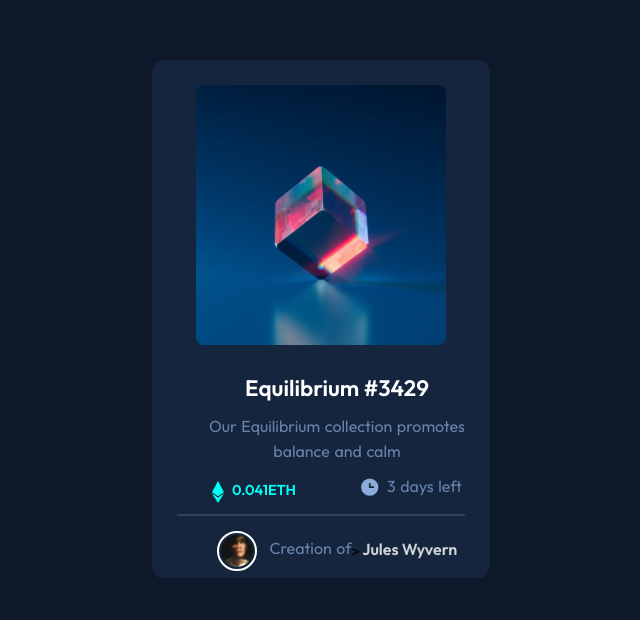
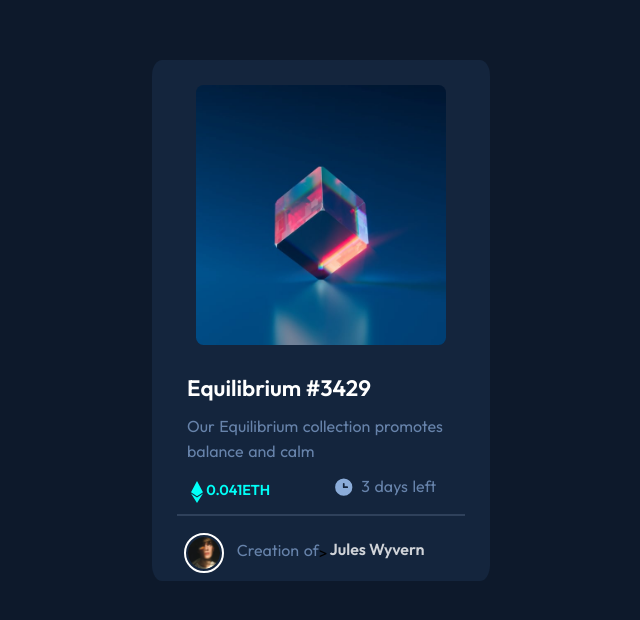
Before and after one commit to daniellamberti/equilibrium_challenge, a website: page index.html in a window 1536 px wide. Shown: the whole page, without its empty margins (447-1087 px from the left). Drawn offline with Linux system fonts and the light colour scheme.

Commit message:
css responsive modification

```diff
--- a/css/main.css
+++ b/css/main.css
@@ -26,7 +26,8 @@ h1 {
 
   @media (min-width: 1440px) {
   h1 {
-    margin-left: 32px; } }
+    margin-left: 35px;
+    text-align: left; } }
 
 h4 {
   color: #00fff7 !important;
@@ -82,7 +83,8 @@ h5 {
   @media (min-width: 1440px) {
   .contenedor p {
     font-size: 16px;
-    margin-left: 32px; } }
+    margin-left: 35px;
+    text-align: left; } }
 
 .centerDiv {
   display: flex;
@@ -104,9 +106,10 @@ h5 {
   .containerFlex {
   display: flex;
   flex-direction: row;
-  justify-content: center;
+  justify-content: flex-start;
   align-items: center;
-  gap: .2rem; } }
+  gap: .2rem;
+  margin-left: 32px; } }
 
 .flex1 {
   display: flex;
@@ -117,7 +120,8 @@ h5 {
 
 @media (min-width: 1440px) {
   .flex1 {
-    margin-left: 32px; } }
+    margin-left:7px;
+    gap: .2rem; } }
 
 .flex2 {
   display: flex;
@@ -156,13 +160,15 @@ hr {
 
 @media (min-width: 1440px) {
   .footerClass {
-    margin-left: 32px; } }
+    margin-left: 32px;
+    justify-content: flex-start; } }
 
 .footerClass p {
   margin-left: 6px !important; }
 
 .footerClass h5 {
-  align-self: flex-start; }
+  align-self: flex-start;
+  margin-bottom: 15px; }
 
 @media (min-width: 1440px) {
   .footerClass h5 {
```
